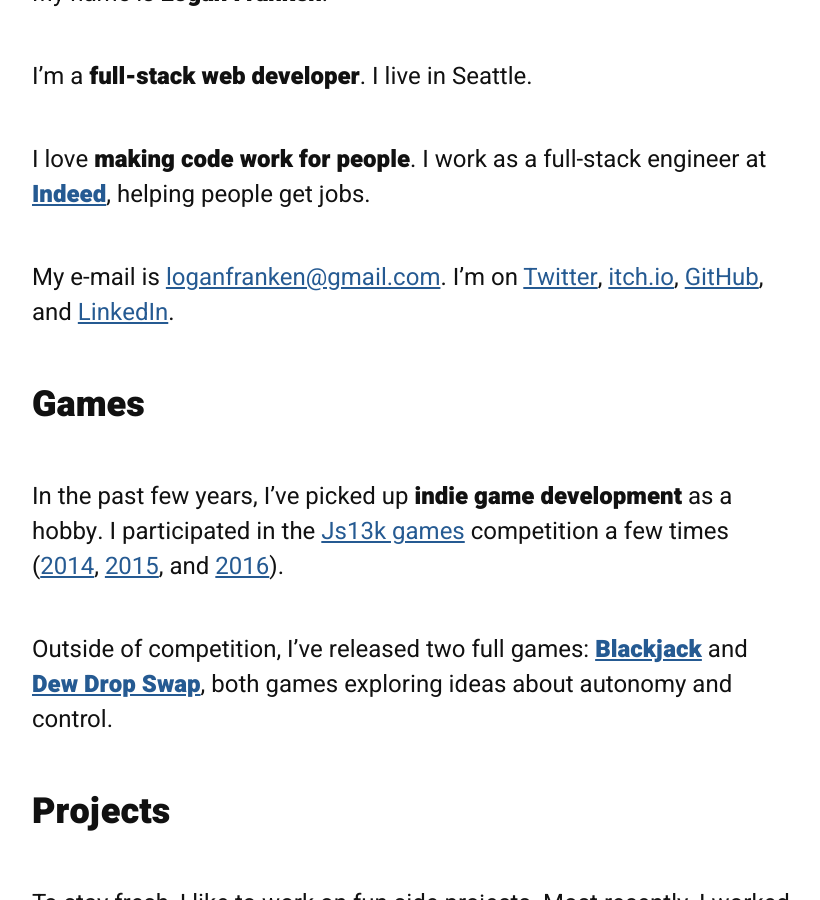
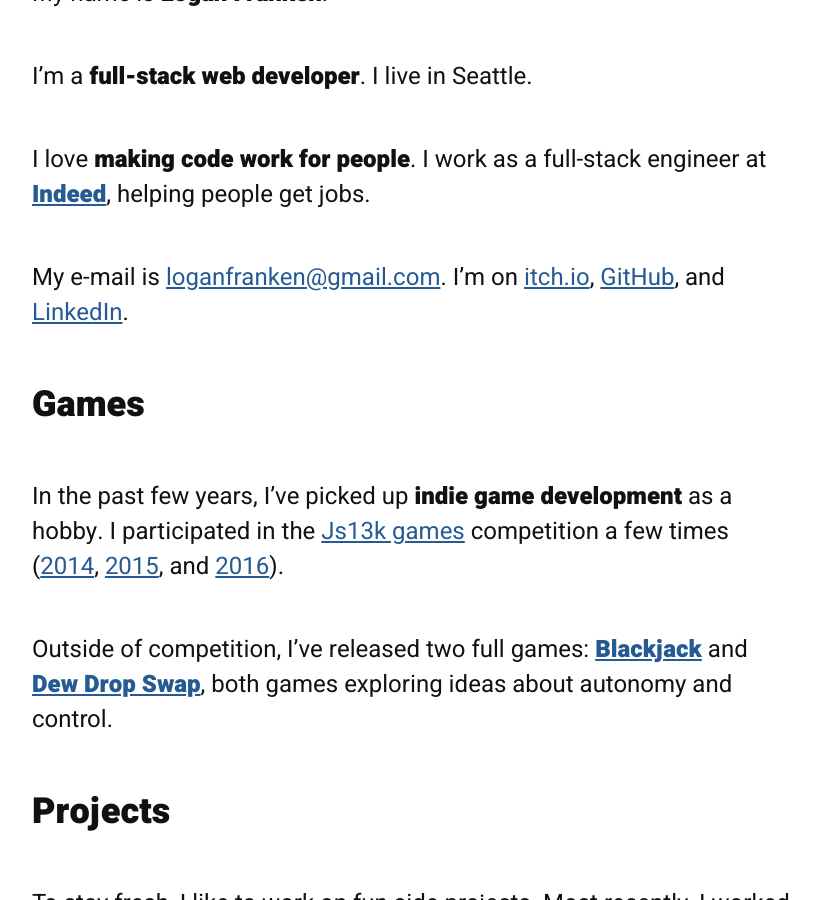
Before and after one commit to loganfranken/loganfranken.github.io, a Jekyll site: the page built from about.md, in a window 1280 px wide and 900 px high, scrolled down 629 px. Shown: the whole window, without its empty margins (228-1048 px from the left). Built offline with Jekyll 4.4.1, drawn with Linux system fonts in a browser that asks for light colours; nearby versions of some CDN libraries; our own code applies the rules of GitHub Pages for plain Markdown files; library files that are not in the unit come from our copies.

Commit message:
Removed Twitter link

```diff
--- a/about.md
+++ b/about.md
@@ -13,8 +13,7 @@ I love **making code work for people**. I work as a full-stack
 engineer at **[Indeed](https://www.indeed.com/)**, helping people get jobs.
 
 My e-mail is [loganfranken@gmail.com](mailto:loganfranken@gmail.com).
-I'm on [Twitter](https://twitter.com/loganfranken),
-[itch.io](https://loganfranken.itch.io/),
+I'm on [itch.io](https://loganfranken.itch.io/),
 [GitHub](https://github.com/loganfranken), and
 [LinkedIn](https://www.linkedin.com/in/loganfranken/).
 
```
